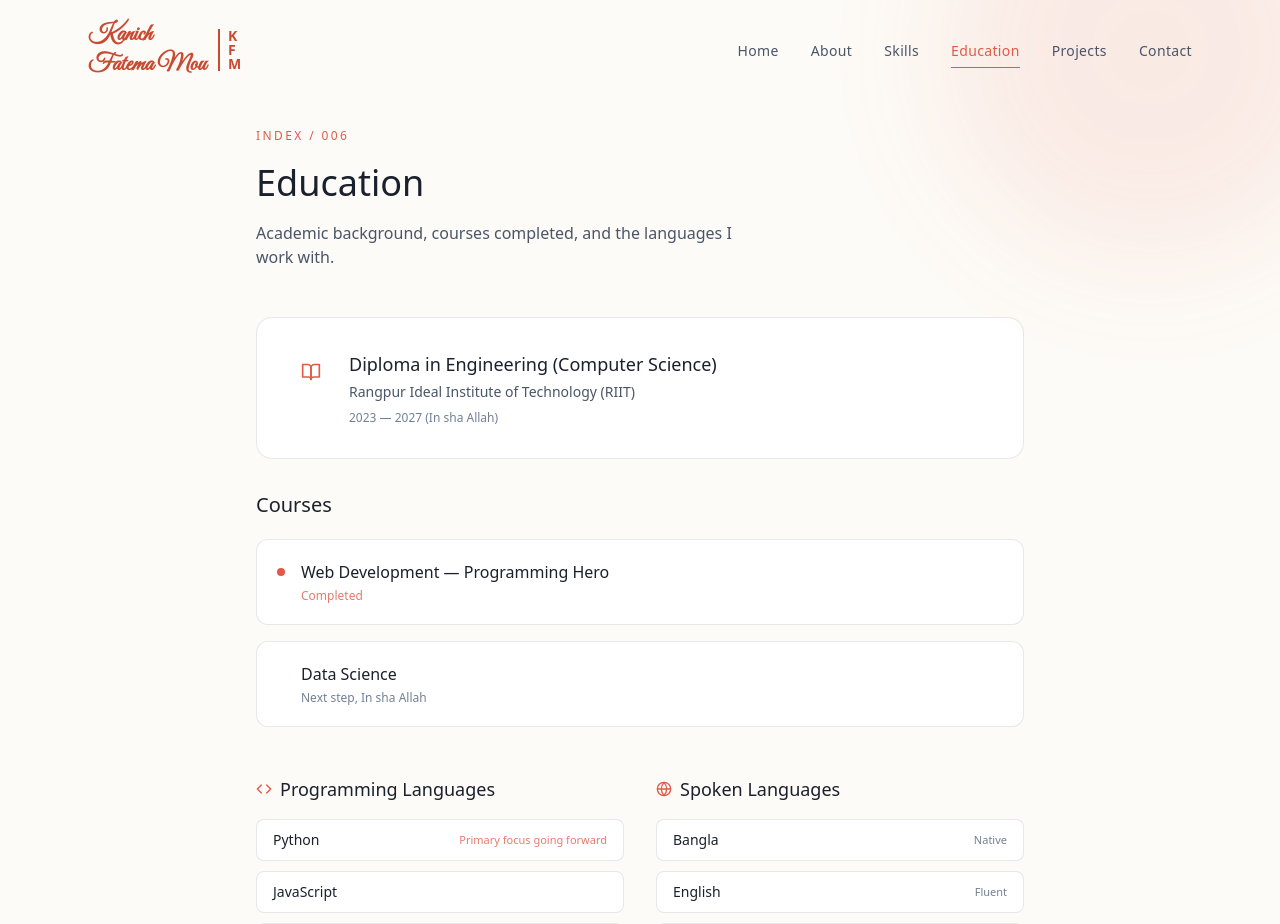
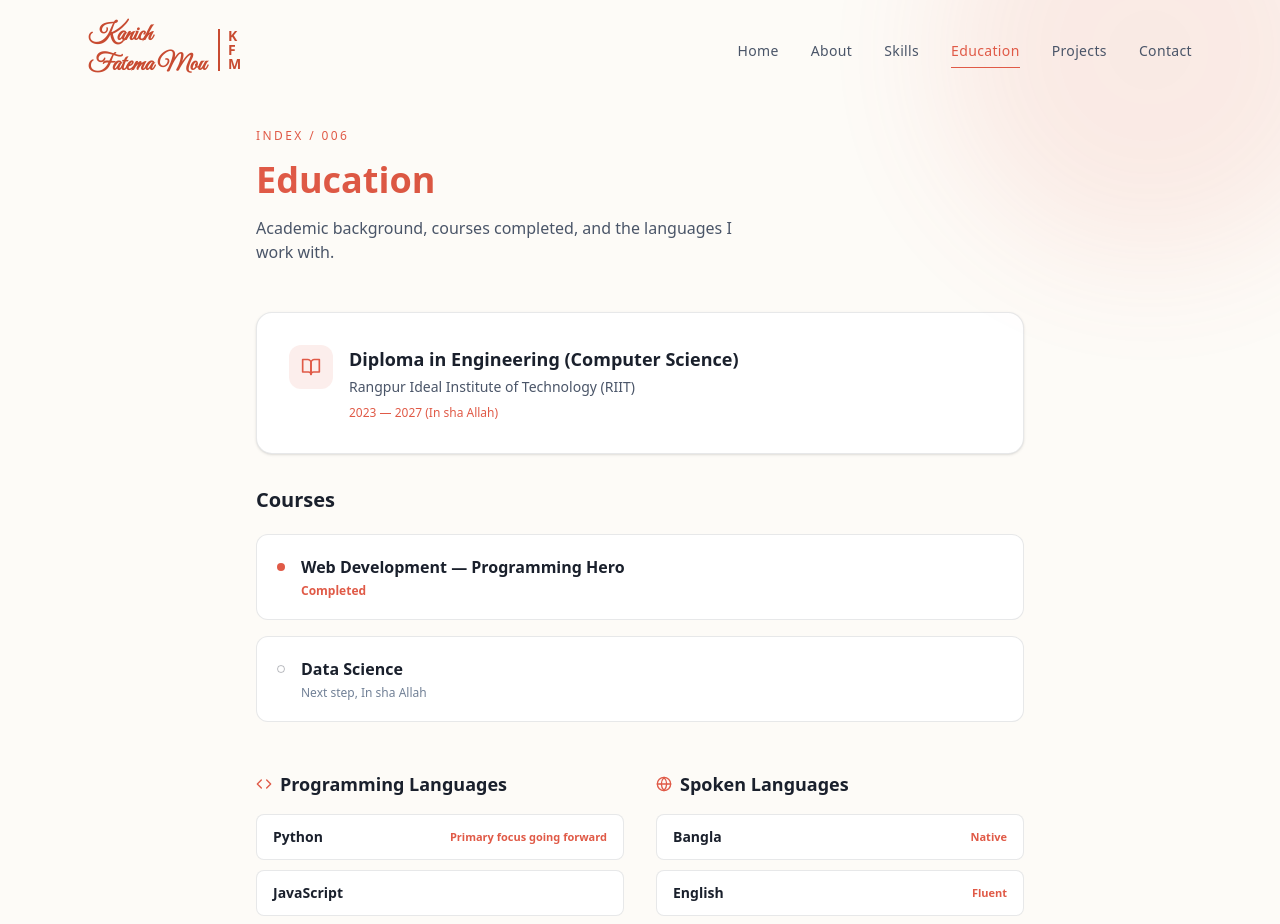
Before and after one commit to mouislambd/portfolio, a Next.js app: page /education in a window 1280 px wide. Shown: the top 924 px of the page. Built offline with nearby package versions, Linux system fonts and the light colour scheme; a web font is replaced by a local one.

Commit message:
about section updated

```diff
--- a/components/Education.tsx
+++ b/components/Education.tsx
@@ -46,7 +46,8 @@ export default function Education() {
             <motion.div
                 variants={container}
                 initial="hidden"
-                animate="show"
+                whileInView="show"
+                viewport={{ once: true, margin: '-100px' }}
                 className="max-w-3xl mx-auto"
             >
                 <motion.span
@@ -58,7 +59,7 @@ export default function Education() {
 
                 <motion.h1
                     variants={item}
-                    className="font-display text-3xl sm:text-4xl font-medium leading-tight text-[#1A202C] mb-4"
+                    className="font-display text-3xl sm:text-4xl font-bold text-transparent bg-clip-text bg-gradient-to-r from-[#E05A47] to-[#C84B31] mb-4"
                 >
                     Education
                 </motion.h1>
@@ -73,20 +74,21 @@ export default function Education() {
                 {/* Institution Card */}
                 <motion.div
                     variants={item}
-                    className="bg-white border border-[#1A202C]/10 rounded-2xl p-6 sm:p-8 mb-8"
+                    whileHover={{ y: -5, borderColor: '#E05A47' }}
+                    className="bg-white border border-[#1A202C]/10 rounded-2xl p-6 sm:p-8 mb-8 transition-all duration-300 shadow-sm hover:shadow-lg hover:shadow-[#E05A47]/10"
                 >
                     <div className="flex items-start gap-4">
-                        <div className="w-11 h-11 rounded-xl bg-[#E05A47]-dim flex items-center justify-center shrink-0">
+                        <div className="w-11 h-11 rounded-xl bg-[#E05A47]/10 flex items-center justify-center shrink-0">
                             <FiBookOpen className="text-[#E05A47]" size={20} />
                         </div>
                         <div>
-                            <h2 className="text-[#1A202C] text-lg font-medium">
+                            <h2 className="text-[#1A202C] text-lg font-bold">
                                 Diploma in Engineering (Computer Science)
                             </h2>
                             <p className="text-[#4A5568] text-sm mt-1">
                                 Rangpur Ideal Institute of Technology (RIIT)
                             </p>
-                            <p className="font-mono text-xs text-[#718096] mt-2">
+                            <p className="font-mono text-xs text-[#E05A47] mt-2">
                                 2023 — 2027 (In sha Allah)
                             </p>
                         </div>
@@ -95,34 +97,40 @@ export default function Education() {
 
                 {/* Courses */}
                 <motion.div variants={item} className="mb-12">
-                    <h3 className="font-display text-xl font-medium text-[#1A202C] mb-5">
+                    <h3 className="font-display text-xl font-bold text-[#1A202C] mb-5">
                         Courses
                     </h3>
 
                     <div className="flex flex-col gap-4">
-                        <div className="flex items-start gap-4 bg-white border border-[#1A202C]/10 rounded-xl p-5">
+                        <motion.div
+                            whileHover={{ x: 5 }}
+                            className="flex items-start gap-4 bg-white border border-[#1A202C]/10 rounded-xl p-5 transition-all duration-200 hover:border-[#E05A47]"
+                        >
                             <span className="w-2 h-2 rounded-full bg-[#E05A47] mt-2 shrink-0" />
                             <div>
-                                <p className="text-[#1A202C] text-sm sm:text-base font-medium">
+                                <p className="text-[#1A202C] text-sm sm:text-base font-semibold">
                                     Web Development — Programming Hero
                                 </p>
-                                <p className="text-[#E05A47]/80 text-xs mt-1 font-mono">
+                                <p className="text-[#E05A47] text-xs mt-1 font-mono font-bold">
                                     Completed
                                 </p>
                             </div>
-                        </div>
+                        </motion.div>
 
-                        <div className="flex items-start gap-4 bg-white border border-[#1A202C]/10 rounded-xl p-5">
-                            <span className="w-2 h-2 rounded-full border-[#1A202C]/15 mt-2 shrink-0" />
+                        <motion.div
+                            whileHover={{ x: 5 }}
+                            className="flex items-start gap-4 bg-white border border-[#1A202C]/10 rounded-xl p-5 transition-all duration-200 hover:border-[#E05A47]"
+                        >
+                            <span className="w-2 h-2 rounded-full border border-[#1A202C]/30 mt-2 shrink-0" />
                             <div>
-                                <p className="text-[#1A202C] text-sm sm:text-base font-medium">
+                                <p className="text-[#1A202C] text-sm sm:text-base font-semibold">
                                     Data Science
                                 </p>
                                 <p className="text-[#718096] text-xs mt-1 font-mono">
                                     Next step, In sha Allah
                                 </p>
                             </div>
-                        </div>
+                        </motion.div>
                     </div>
                 </motion.div>
 
@@ -131,23 +139,24 @@ export default function Education() {
                     <div>
                         <div className="flex items-center gap-2 mb-4">
                             <FiCode className="text-[#E05A47]" size={16} />
-                            <h3 className="font-display text-lg font-medium text-[#1A202C]">
+                            <h3 className="font-display text-lg font-bold text-[#1A202C]">
                                 Programming Languages
                             </h3>
                         </div>
                         <div className="flex flex-col gap-2.5">
                             {programmingLanguages.map((lang) => (
-                                <div
+                                <motion.div
                                     key={lang.name}
-                                    className="flex items-center justify-between bg-white border border-[#1A202C]/10 rounded-lg px-4 py-2.5"
+                                    whileHover={{ x: 5 }}
+                                    className="flex items-center justify-between bg-white border border-[#1A202C]/10 rounded-lg px-4 py-3 transition-all duration-200 hover:border-[#E05A47]"
                                 >
-                                    <span className="text-[#1A202C] text-sm">{lang.name}</span>
+                                    <span className="text-[#1A202C] text-sm font-semibold">{lang.name}</span>
                                     {lang.note && (
-                                        <span className="text-[#E05A47]/80 text-[11px] font-mono">
+                                        <span className="text-[#E05A47] text-[11px] font-mono font-bold">
                                             {lang.note}
                                         </span>
                                     )}
-                                </div>
+                                </motion.div>
                             ))}
                         </div>
                     </div>
@@ -155,21 +164,22 @@ export default function Education() {
                     <div>
                         <div className="flex items-center gap-2 mb-4">
                             <FiGlobe className="text-[#E05A47]" size={16} />
-                            <h3 className="font-display text-lg font-medium text-[#1A202C]">
+                            <h3 className="font-display text-lg font-bold text-[#1A202C]">
                                 Spoken Languages
                             </h3>
                         </div>
                         <div className="flex flex-col gap-2.5">
                             {spokenLanguages.map((lang) => (
-                                <div
+                                <motion.div
                                     key={lang.name}
-                                    className="flex items-center justify-between bg-white border border-[#1A202C]/10 rounded-lg px-4 py-2.5"
+                                    whileHover={{ x: 5 }}
+                                    className="flex items-center justify-between bg-white border border-[#1A202C]/10 rounded-lg px-4 py-3 transition-all duration-200 hover:border-[#E05A47]"
                                 >
-                                    <span className="text-[#1A202C] text-sm">{lang.name}</span>
-                                    <span className="text-[#718096] text-[11px] font-mono">
+                                    <span className="text-[#1A202C] text-sm font-semibold">{lang.name}</span>
+                                    <span className="text-[#E05A47] text-[11px] font-mono font-bold">
                                         {lang.level}
                                     </span>
-                                </div>
+                                </motion.div>
                             ))}
                         </div>
                     </div>
@@ -178,10 +188,11 @@ export default function Education() {
                 {/* Future Growth */}
                 <motion.div
                     variants={item}
-                    className="flex items-start gap-4 border-l-2 border-[#E05A47]/40 pl-5"
+                    whileHover={{ scale: 1.01 }}
+                    className="flex items-start gap-4 border-l-2 border-[#E05A47] pl-5 bg-white/50 py-2 rounded-r-lg"
                 >
                     <FiTrendingUp className="text-[#E05A47] mt-1 shrink-0" size={18} />
-                    <p className="text-[#4A5568] text-sm sm:text-base">
+                    <p className="text-[#4A5568] text-sm sm:text-base font-medium">
                         Looking ahead, planning to grow further through advanced skills
                         training and university-level academic pursuits, In sha Allah.
                     </p>
```
